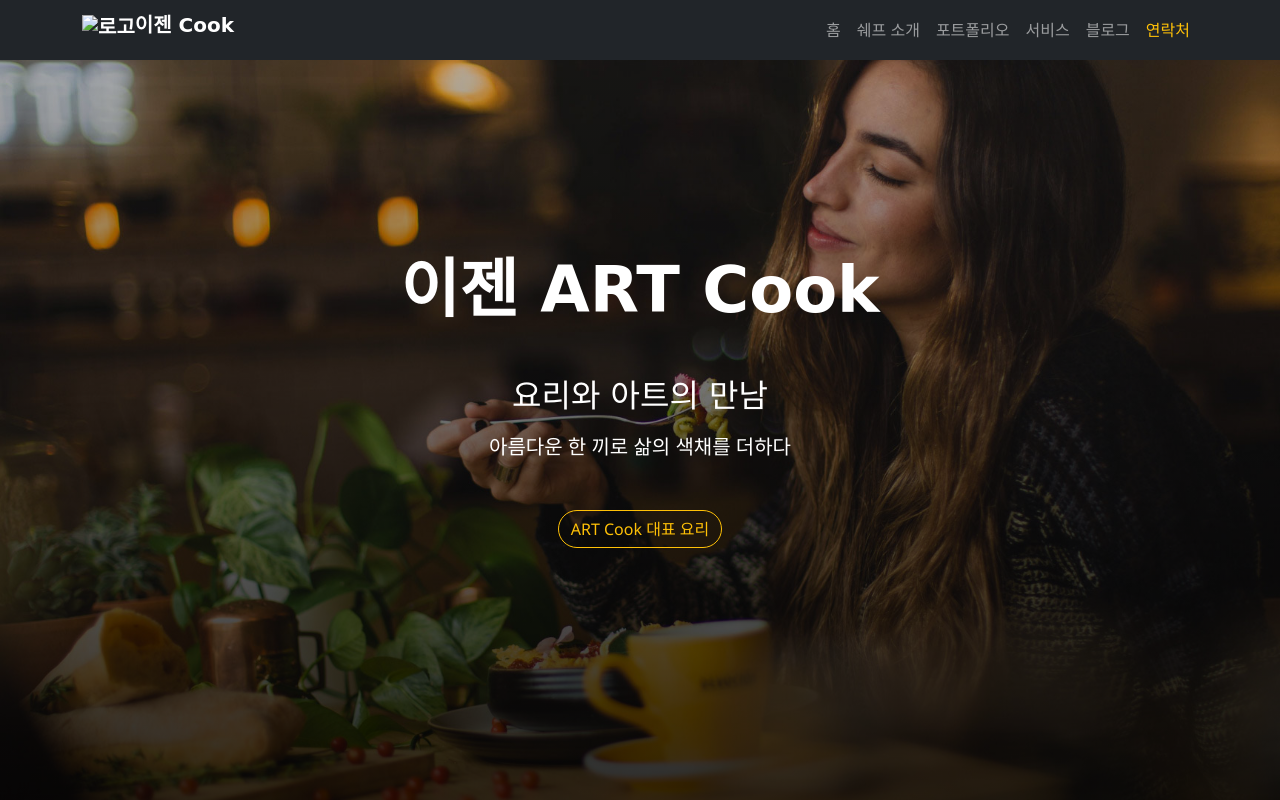
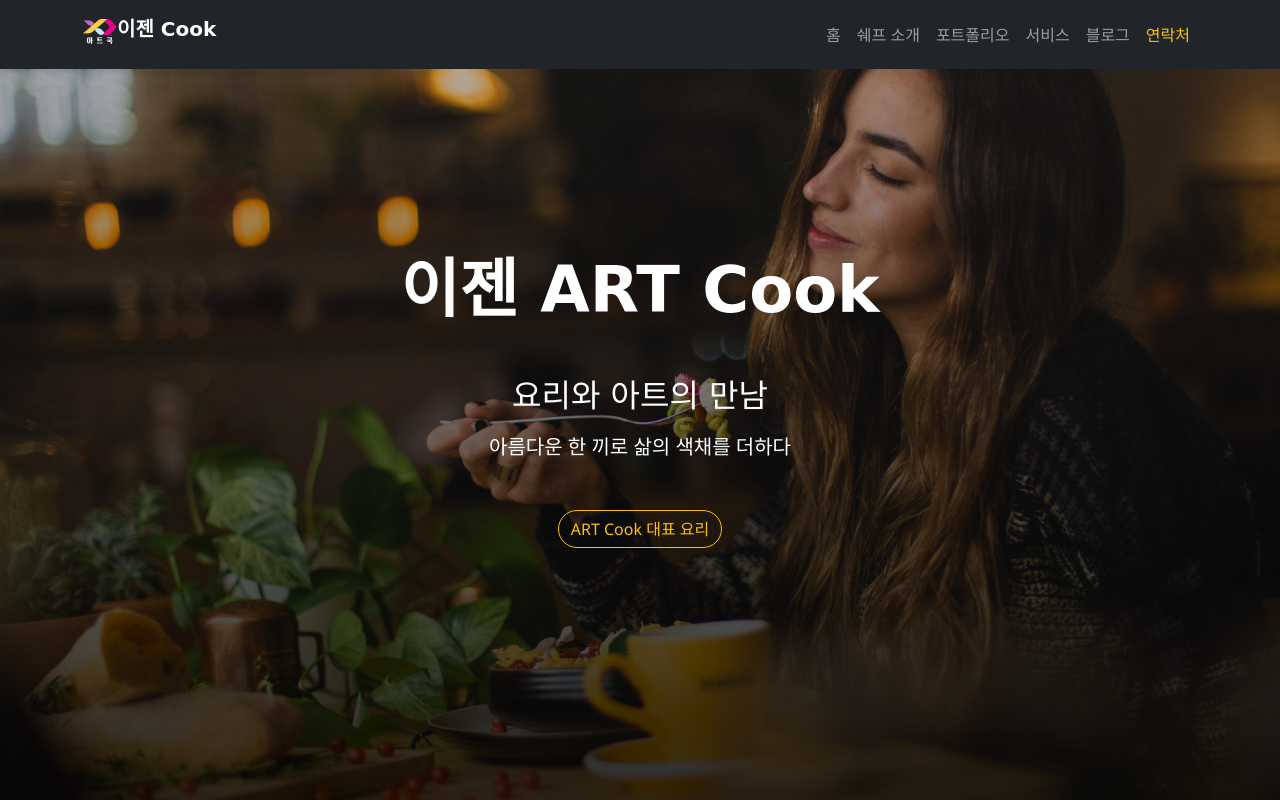
Before and after one commit to wondayeon/cook3, a plain HTML site: page index.html in a window 1280 px wide. Shown: the top 800 px of the page. Drawn offline with nearby package versions, Linux system fonts and the light colour scheme; the site is published under a folder, as on GitHub Pages, so addresses that start at the root find nothing; a web font is replaced by a local one.

Commit message:
second commit
index.html 고쳤어

```diff
--- a/index.html
+++ b/index.html
@@ -12,7 +12,7 @@
     <!--네비게이션바-->
     <nav class="navbar navbar-expand-lg bg-dark navbar-dark fixed-top">
         <div class="container">
-          <h2 class="navbar-brand fw-bold" href="#"><img src="/images/logo.png" alt="로고">이젠 Cook</h2>
+          <h2 class="navbar-brand fw-bold" href="#"><img src="./images/logo.png" alt="로고">이젠 Cook</h2>
           <button class="navbar-toggler" type="button" data-bs-toggle="collapse" data-bs-target="#nav-menu" aria-controls="nav-menu" aria-expanded="false" aria-label="Toggle navigation">
             <span class="navbar-toggler-icon">
           </button>
```
